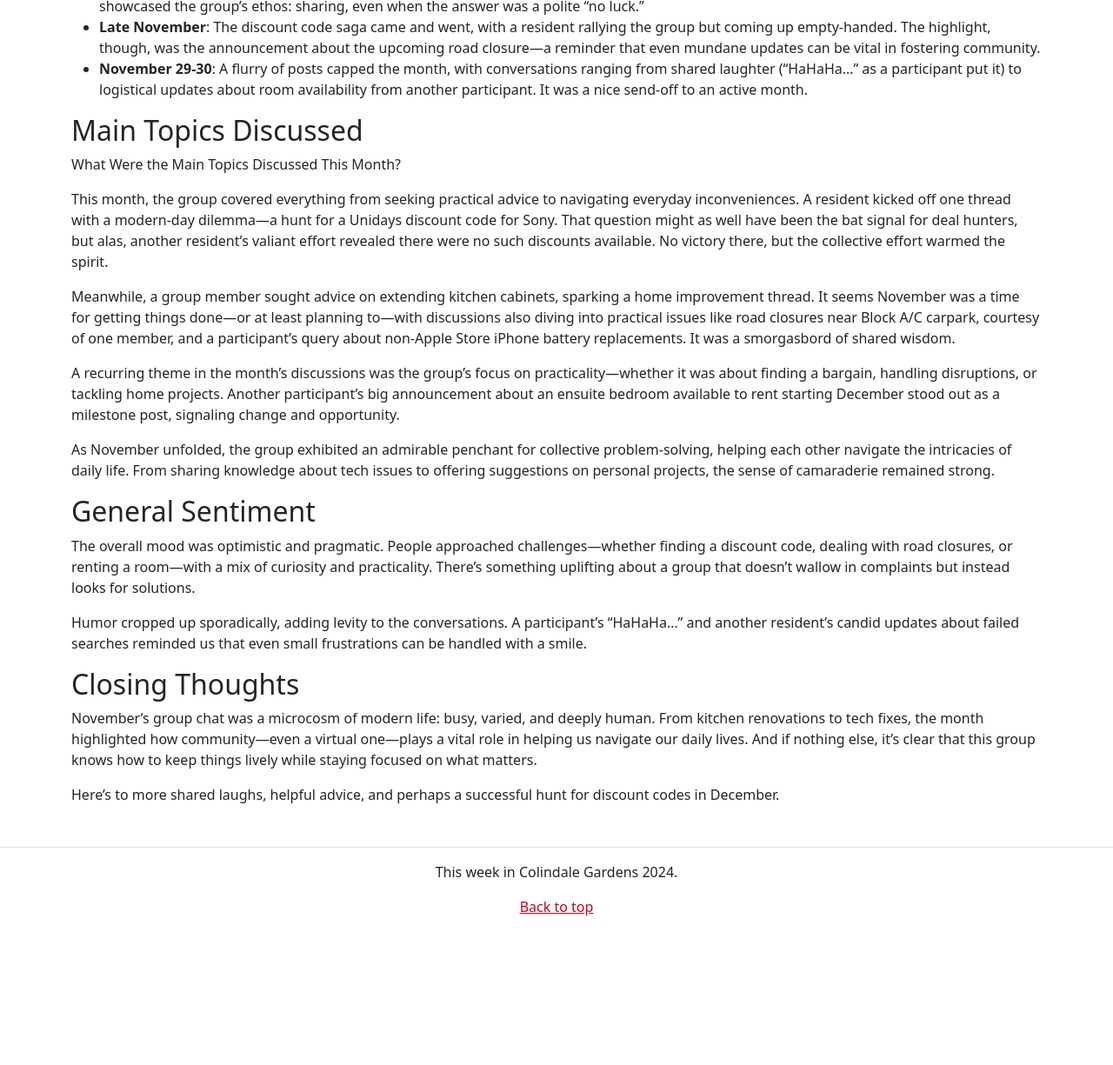
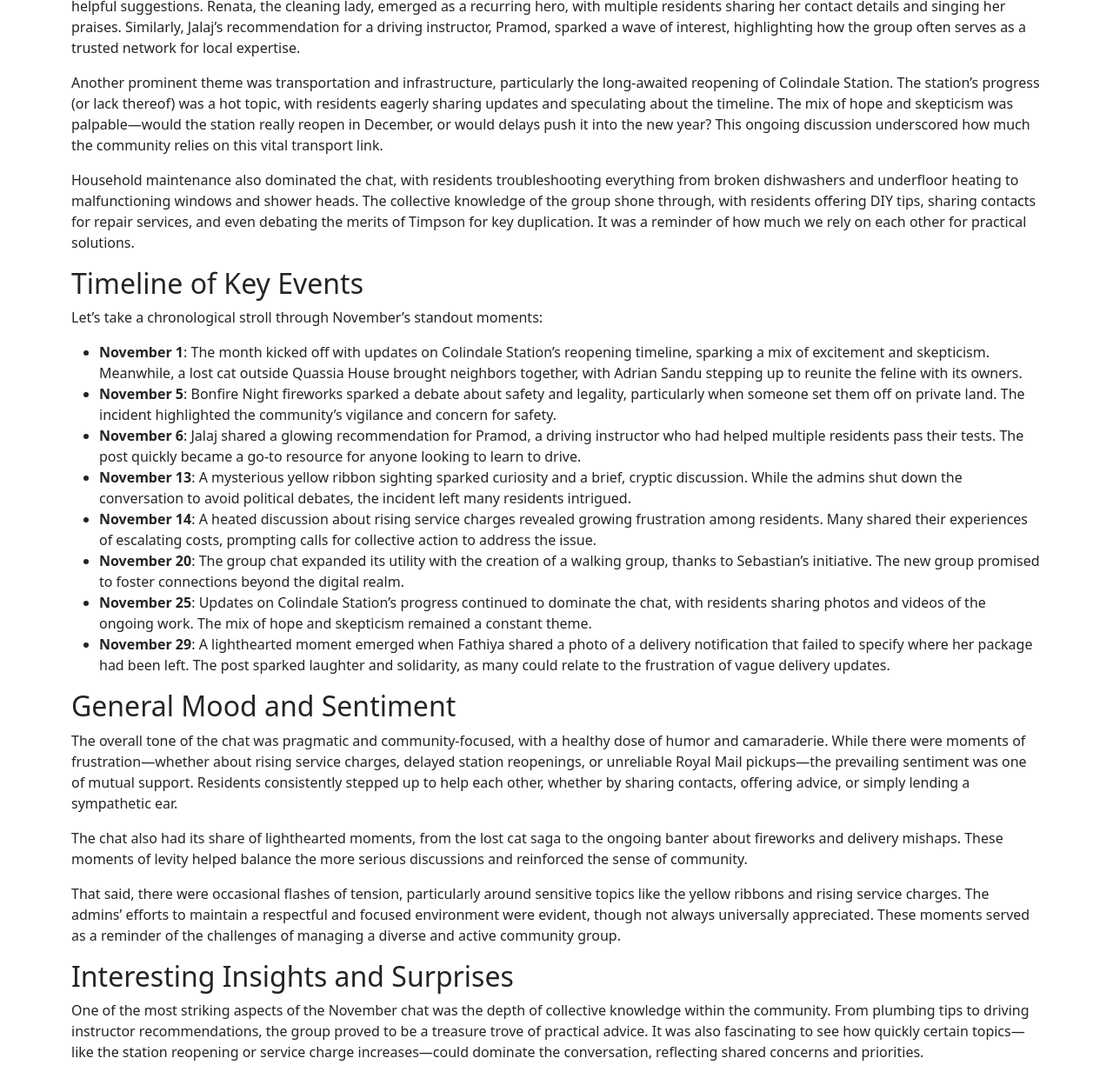
Before and after one commit to absurdity9/thisweekin-blog, a plain HTML site: page posts/november-2024.html in a window 1280 px wide. Shown: the part 1239-2464 px from the top of the page at 87% size. Before the commit the page ends 2326 px from the top, so only its background shows below. Drawn offline with nearby package versions, Linux system fonts and the light colour scheme.

Commit message:
+updated nov content

```diff
--- a/posts/november-2024.html
+++ b/posts/november-2024.html
@@ -16,30 +16,39 @@
                 <img src="../images/2.jpg" alt="Post Image" class="img-fluid mb-3" style="width: 80%; height: 80%;">
                 <h1 class="blog-post-title">November in the Community</h1>
                 <p class="blog-post-meta">November 30, 2024 by <a href="../volunteers.html">Tale Weaver</a></p>
-                <p>November in the group chat was a lively mix of camaraderie, shared concerns, and helpful exchanges. It felt like walking into a bustling coffee shop where each table had its own fascinating topic of conversation, ranging from tech woes to home improvement projects. Here's what unfolded.</p>
+                <p>As the crisp autumn air settled over Colindale Gardens, the residents of this vibrant community continued to navigate the rhythms of daily life, all while sharing their triumphs, challenges, and occasional frustrations in the ever-active group chat. From the mundane to the memorable, November was a month filled with practical problem-solving, community spirit, and a few surprises along the way. Let’s dive into the key themes, events, and moods that defined this month.</p>
+
+                <h2>Main Topics and Recurring Themes</h2>
+                <p>If there’s one thing that stood out in November, it was the group chat’s role as a community hub for practical advice and recommendations. Whether it was finding a reliable handyman, troubleshooting household issues, or seeking recommendations for local services, the chat was buzzing with helpful suggestions. Renata, the cleaning lady, emerged as a recurring hero, with multiple residents sharing her contact details and singing her praises. Similarly, Jalaj’s recommendation for a driving instructor, Pramod, sparked a wave of interest, highlighting how the group often serves as a trusted network for local expertise.</p>
+                <p>Another prominent theme was transportation and infrastructure, particularly the long-awaited reopening of Colindale Station. The station’s progress (or lack thereof) was a hot topic, with residents eagerly sharing updates and speculating about the timeline. The mix of hope and skepticism was palpable—would the station really reopen in December, or would delays push it into the new year? This ongoing discussion underscored how much the community relies on this vital transport link.</p>
+                <p>Household maintenance also dominated the chat, with residents troubleshooting everything from broken dishwashers and underfloor heating to malfunctioning windows and shower heads. The collective knowledge of the group shone through, with residents offering DIY tips, sharing contacts for repair services, and even debating the merits of Timpson for key duplication. It was a reminder of how much we rely on each other for practical solutions.</p>
 
                 <h2>Timeline of Key Events</h2>
+                <p>Let’s take a chronological stroll through November’s standout moments:</p>
                 <ul>
-                    <li><strong>Early November</strong>: The chat’s activity simmered, with participants mostly engaging sporadically, likely caught up in their lives. Things took a lively turn mid-month.</li>
-                    <li><strong>Mid-November</strong>: A resident's battery replacement query sparked practical problem-solving, while a group member’s home improvement ambitions had folks nodding along in agreement or chiming in with suggestions. Another resident’s contributions to multiple threads showcased the group’s ethos: sharing, even when the answer was a polite “no luck.”</li>
-                    <li><strong>Late November</strong>: The discount code saga came and went, with a resident rallying the group but coming up empty-handed. The highlight, though, was the announcement about the upcoming road closure—a reminder that even mundane updates can be vital in fostering community.</li>
-                    <li><strong>November 29-30</strong>: A flurry of posts capped the month, with conversations ranging from shared laughter (“HaHaHa…” as a participant put it) to logistical updates about room availability from another participant. It was a nice send-off to an active month.</li>
+                    <li><strong>November 1</strong>: The month kicked off with updates on Colindale Station’s reopening timeline, sparking a mix of excitement and skepticism. Meanwhile, a lost cat outside Quassia House brought neighbors together, with Adrian Sandu stepping up to reunite the feline with its owners.</li>
+                    <li><strong>November 5</strong>: Bonfire Night fireworks sparked a debate about safety and legality, particularly when someone set them off on private land. The incident highlighted the community’s vigilance and concern for safety.</li>
+                    <li><strong>November 6</strong>: Jalaj shared a glowing recommendation for Pramod, a driving instructor who had helped multiple residents pass their tests. The post quickly became a go-to resource for anyone looking to learn to drive.</li>
+                    <li><strong>November 13</strong>: A mysterious yellow ribbon sighting sparked curiosity and a brief, cryptic discussion. While the admins shut down the conversation to avoid political debates, the incident left many residents intrigued.</li>
+                    <li><strong>November 14</strong>: A heated discussion about rising service charges revealed growing frustration among residents. Many shared their experiences of escalating costs, prompting calls for collective action to address the issue.</li>
+                    <li><strong>November 20</strong>: The group chat expanded its utility with the creation of a walking group, thanks to Sebastian’s initiative. The new group promised to foster connections beyond the digital realm.</li>
+                    <li><strong>November 25</strong>: Updates on Colindale Station’s progress continued to dominate the chat, with residents sharing photos and videos of the ongoing work. The mix of hope and skepticism remained a constant theme.</li>
+                    <li><strong>November 29</strong>: A lighthearted moment emerged when Fathiya shared a photo of a delivery notification that failed to specify where her package had been left. The post sparked laughter and solidarity, as many could relate to the frustration of vague delivery updates.</li>
                 </ul>
 
-                <h2>Main Topics Discussed</h2>
-                <p>What Were the Main Topics Discussed This Month?</p>
-                <p>This month, the group covered everything from seeking practical advice to navigating everyday inconveniences. A resident kicked off one thread with a modern-day dilemma—a hunt for a Unidays discount code for Sony. That question might as well have been the bat signal for deal hunters, but alas, another resident’s valiant effort revealed there were no such discounts available. No victory there, but the collective effort warmed the spirit.</p>
-                <p>Meanwhile, a group member sought advice on extending kitchen cabinets, sparking a home improvement thread. It seems November was a time for getting things done—or at least planning to—with discussions also diving into practical issues like road closures near Block A/C carpark, courtesy of one member, and a participant’s query about non-Apple Store iPhone battery replacements. It was a smorgasbord of shared wisdom.</p>
-                <p>A recurring theme in the month’s discussions was the group’s focus on practicality—whether it was about finding a bargain, handling disruptions, or tackling home projects. Another participant’s big announcement about an ensuite bedroom available to rent starting December stood out as a milestone post, signaling change and opportunity.</p>
-                <p>As November unfolded, the group exhibited an admirable penchant for collective problem-solving, helping each other navigate the intricacies of daily life. From sharing knowledge about tech issues to offering suggestions on personal projects, the sense of camaraderie remained strong.</p>
+                <h2>General Mood and Sentiment</h2>
+                <p>The overall tone of the chat was pragmatic and community-focused, with a healthy dose of humor and camaraderie. While there were moments of frustration—whether about rising service charges, delayed station reopenings, or unreliable Royal Mail pickups—the prevailing sentiment was one of mutual support. Residents consistently stepped up to help each other, whether by sharing contacts, offering advice, or simply lending a sympathetic ear.</p>
+                <p>The chat also had its share of lighthearted moments, from the lost cat saga to the ongoing banter about fireworks and delivery mishaps. These moments of levity helped balance the more serious discussions and reinforced the sense of community.</p>
+                <p>That said, there were occasional flashes of tension, particularly around sensitive topics like the yellow ribbons and rising service charges. The admins’ efforts to maintain a respectful and focused environment were evident, though not always universally appreciated. These moments served as a reminder of the challenges of managing a diverse and active community group.</p>
 
-                <h2>General Sentiment</h2>
-                <p>The overall mood was optimistic and pragmatic. People approached challenges—whether finding a discount code, dealing with road closures, or renting a room—with a mix of curiosity and practicality. There’s something uplifting about a group that doesn’t wallow in complaints but instead looks for solutions.</p>
-                <p>Humor cropped up sporadically, adding levity to the conversations. A participant’s “HaHaHa…” and another resident’s candid updates about failed searches reminded us that even small frustrations can be handled with a smile.</p>
+                <h2>Interesting Insights and Surprises</h2>
+                <p>One of the most striking aspects of the November chat was the depth of collective knowledge within the community. From plumbing tips to driving instructor recommendations, the group proved to be a treasure trove of practical advice. It was also fascinating to see how quickly certain topics—like the station reopening or service charge increases—could dominate the conversation, reflecting shared concerns and priorities.</p>
+                <p>Another surprising insight was the resilience and adaptability of the community. Whether dealing with household emergencies, transportation woes, or bureaucratic frustrations, residents consistently demonstrated a willingness to help each other and find solutions. This spirit of collaboration was a recurring theme throughout the month.</p>
 
-                <h2>Closing Thoughts</h2>
-                <p>November’s group chat was a microcosm of modern life: busy, varied, and deeply human. From kitchen renovations to tech fixes, the month highlighted how community—even a virtual one—plays a vital role in helping us navigate our daily lives. And if nothing else, it’s clear that this group knows how to keep things lively while staying focused on what matters.</p>
-                <p>Here’s to more shared laughs, helpful advice, and perhaps a successful hunt for discount codes in December.</p>
+                <h2>Looking Ahead</h2>
+                <p>As November drew to a close, the chat remained as active as ever, with residents already looking ahead to December. The anticipated reopening of Colindale Station loomed large, promising to bring both relief and new challenges. Meanwhile, the creation of the walking group hinted at a growing desire for more in-person connections, suggesting that the community’s bonds are only set to strengthen.</p>
+                <p>In many ways, the November chat was a microcosm of life in Colindale Gardens: practical, collaborative, and occasionally chaotic, but always underpinned by a strong sense of community. As we move into the festive season, it’s clear that this vibrant group will continue to support, inform, and entertain each other—one message at a time.</p>
+                <p>So, what will December bring? More station updates, perhaps a few holiday mishaps, and undoubtedly more moments of community spirit. Stay tuned!</p>
             </article>
         </div>
     </main>
```
